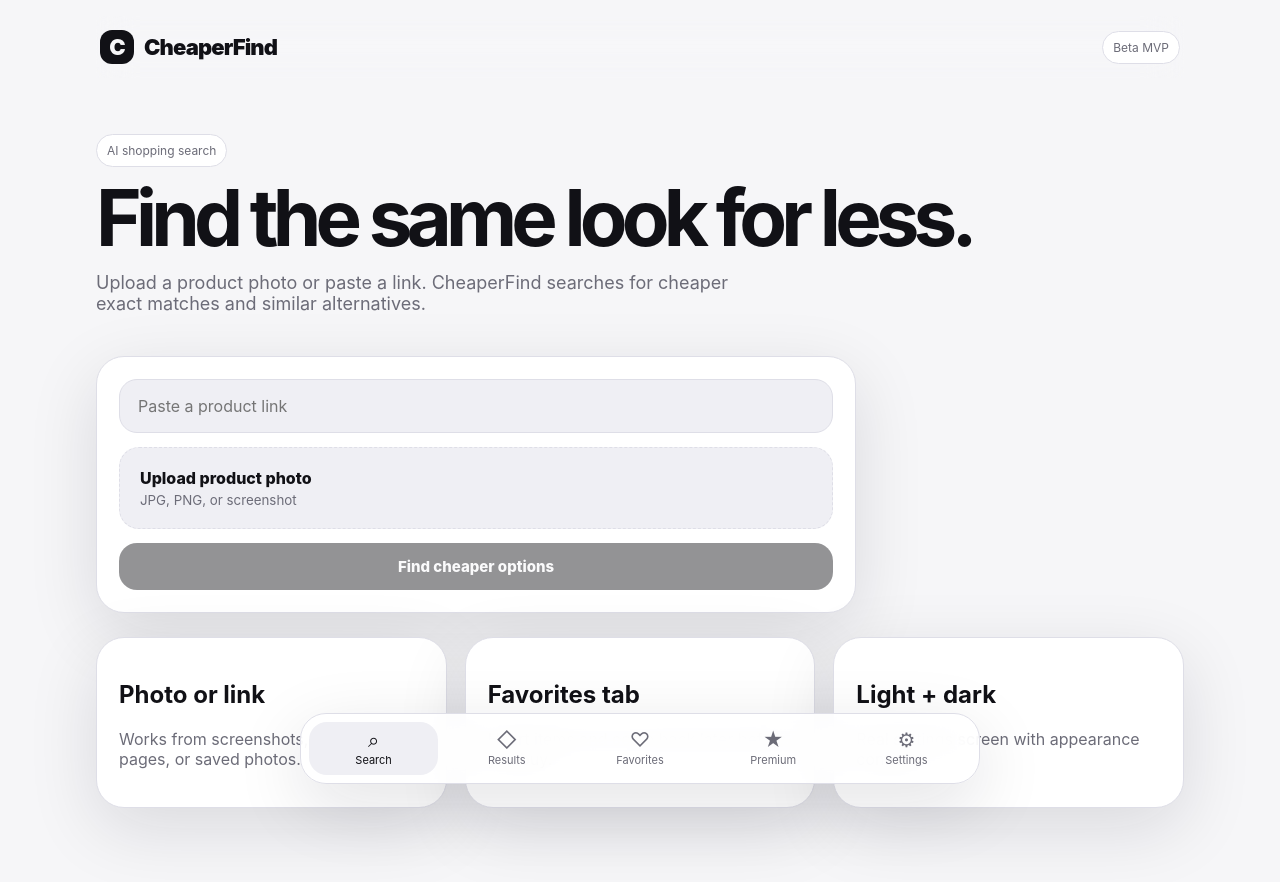
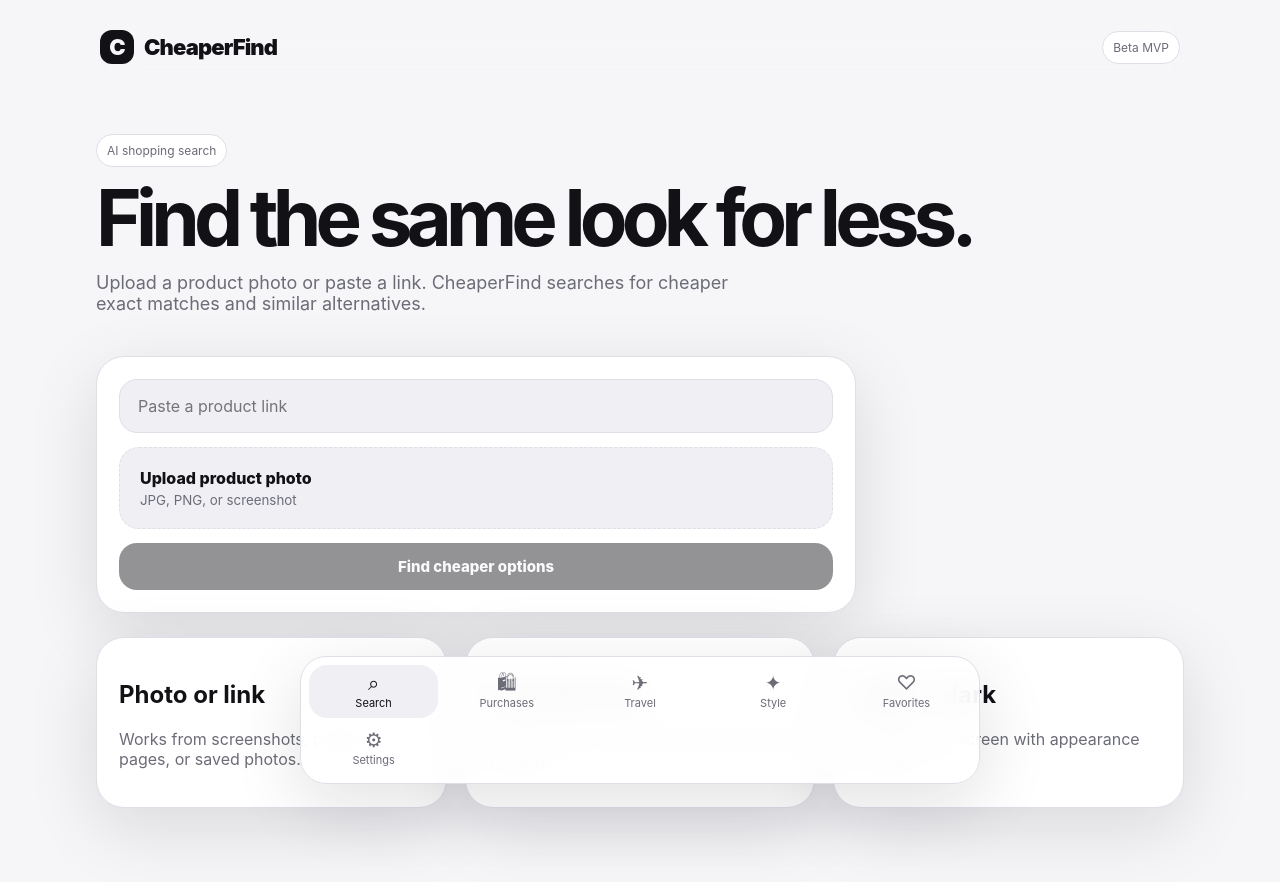
Before and after one commit to Jakelevin999/ccheapest-app-ver-3-, a Next.js app: page / in a window 1280 px wide. Shown: the top 882 px of the page. Built offline with nearby package versions, Linux system fonts and the light colour scheme.

Commit message:
Add new app tabs

```diff
--- a/components/AppShell.tsx
+++ b/components/AppShell.tsx
@@ -5,9 +5,10 @@ import { ThemeProvider } from './ThemeProvider';
 
 const tabs = [
   { href: '/', label: 'Search', icon: '⌕' },
-  { href: '/results', label: 'Results', icon: '◇' },
+  { href: '/purchases', label: 'Purchases', icon: '🛍' },
+  { href: '/travel', label: 'Travel', icon: '✈' },
+  { href: '/style', label: 'Style', icon: '✦' },
   { href: '/favorites', label: 'Favorites', icon: '♡' },
-  { href: '/premium', label: 'Premium', icon: '★' },
   { href: '/settings', label: 'Settings', icon: '⚙' }
 ];
 
```
